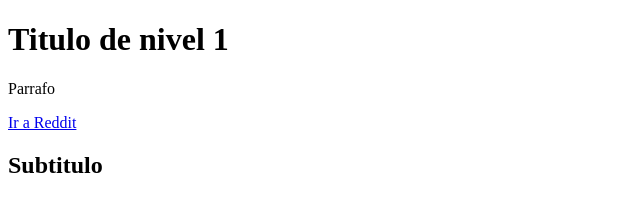
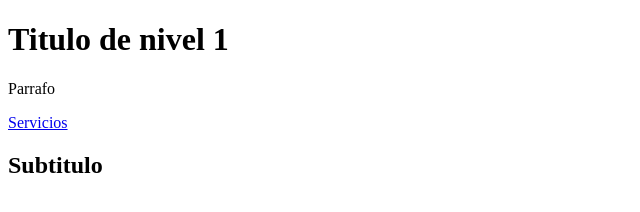
Before and after one commit to Mikahela/UD-5_Tarea3_MicahelaMesquita_Remote, a plain HTML site: page index.html in a window 1280 px wide. Shown: the full height of the page, 0-640 px from the left. Drawn offline with Linux system fonts and the light colour scheme.

Commit message:
Update index.html
"Incluido link en index.html para ir a servicios.html"

```diff
--- a/index.html
+++ b/index.html
@@ -9,7 +9,7 @@
 <body>
     <h1>Titulo de nivel 1</h1>
     <p>Parrafo<p>
-    <a href="https://www.reddit.com/">Ir a Reddit</a>
+    <a href="https://www.Servicios.html/">Servicios</a>
     <h2>Subtitulo</h2>
 
 </body>
```
